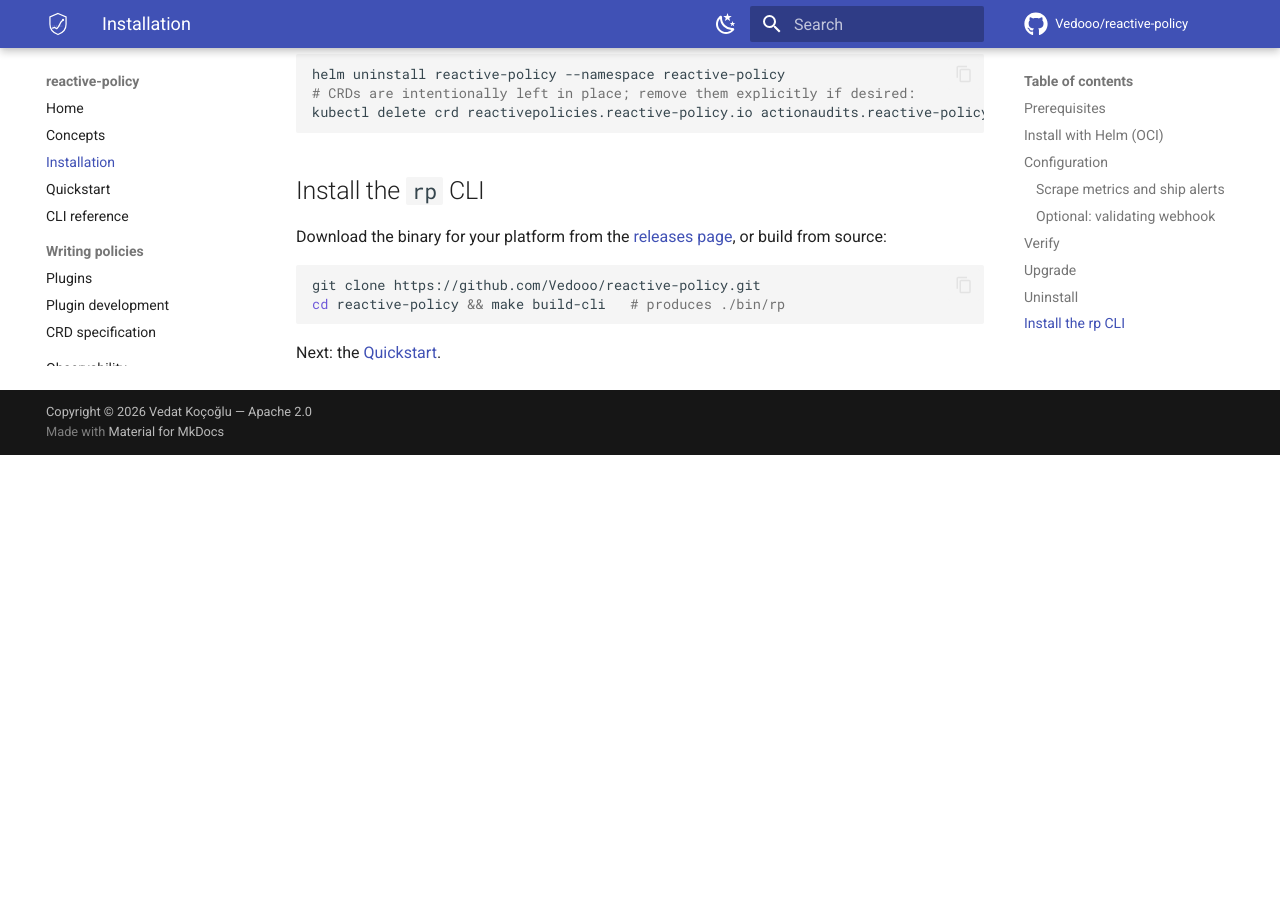
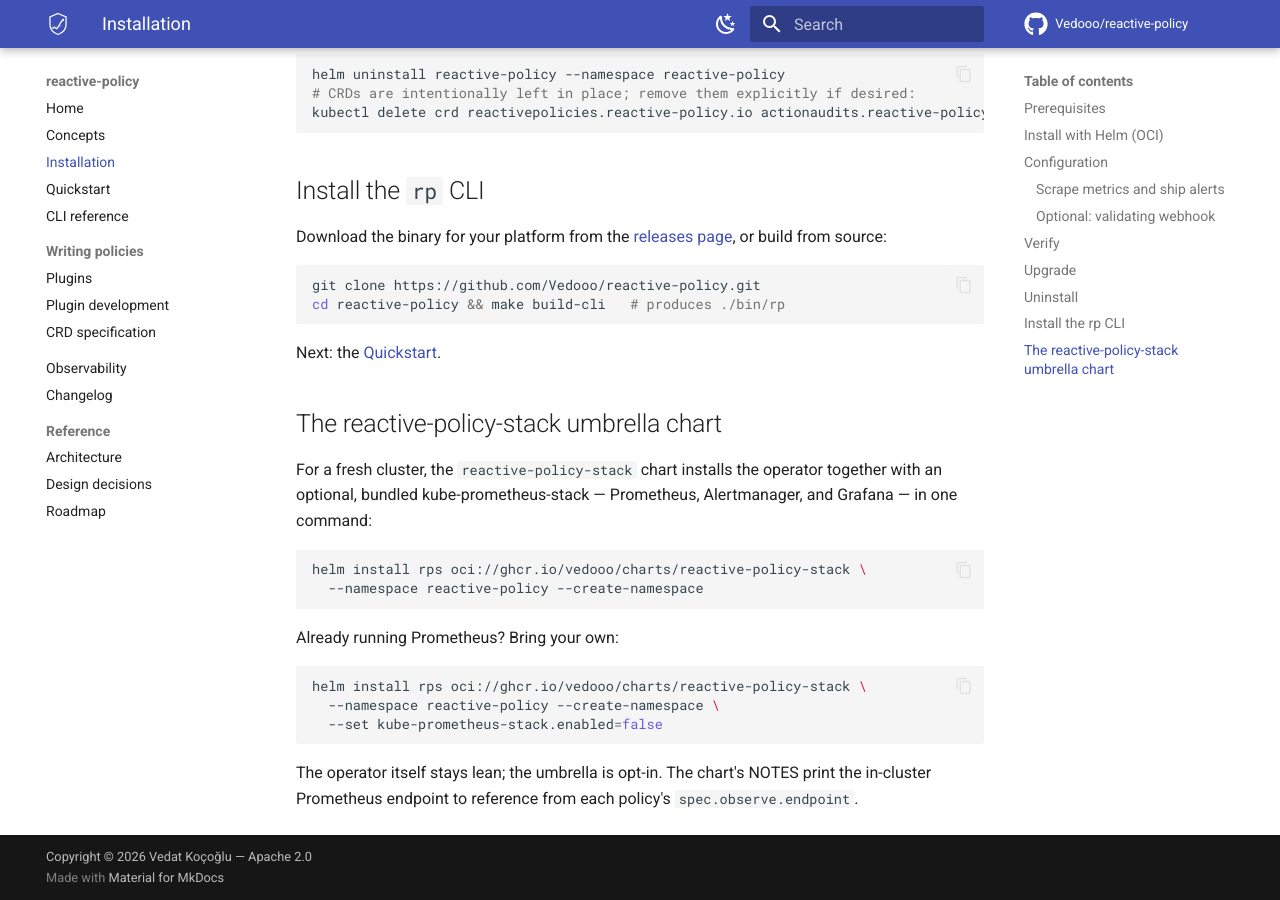
Before and after one commit to Vedooo/reactive-policy, an MkDocs documentation site: the page built from docs/installation.md, in a window 1280 px wide and 900 px high, scrolled down 2493 px. Built offline with MkDocs 1.6.1 and Material for MkDocs 9.7.7, drawn with Linux system fonts in a browser that asks for light colours; comment, search, counter and statistics services are not loaded; before the commit the page ends 2948 px from its top, so only the background shows below that.

Commit message:
feat(chart): add reactive-policy-stack umbrella chart with optional kube-prometheus-stack (#11)

````diff
--- a/docs/installation.md
+++ b/docs/installation.md
@@ -115,3 +115,26 @@
 ```
 
 Next: the [Quickstart](quickstart.md).
+
+## The reactive-policy-stack umbrella chart
+
+For a fresh cluster, the `reactive-policy-stack` chart installs the operator
+together with an optional, bundled kube-prometheus-stack — Prometheus,
+Alertmanager, and Grafana — in one command:
+
+```sh
+helm install rps oci://ghcr.io/vedooo/charts/reactive-policy-stack \
+  --namespace reactive-policy --create-namespace
+```
+
+Already running Prometheus? Bring your own:
+
+```sh
+helm install rps oci://ghcr.io/vedooo/charts/reactive-policy-stack \
+  --namespace reactive-policy --create-namespace \
+  --set kube-prometheus-stack.enabled=false
+```
+
+The operator itself stays lean; the umbrella is opt-in. The chart's NOTES print
+the in-cluster Prometheus endpoint to reference from each policy's
+`spec.observe.endpoint`.
````
Also changed, not shown: CHANGELOG.md (+3 -0 lines), charts/reactive-policy-stack/README.md (added, +78 -0 lines), 6 other files.
